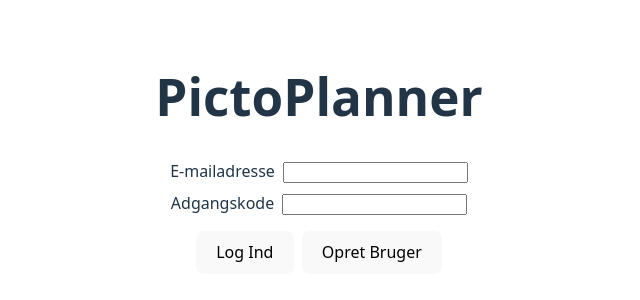
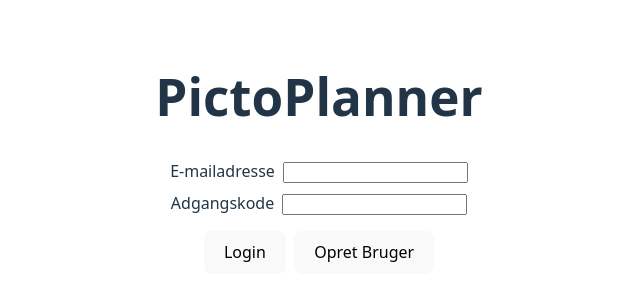
Before and after one commit to hund555/Pictogram_3_Semester, a React (Vite) app in the folder react_webapplication/: page / in a window 1280 px wide. Shown: the part 246-546 px from the top of the page, without its empty margins (321-961 px from the left). Built offline with nearby package versions, Linux system fonts and the light colour scheme.

Commit message:
added login form

```diff
--- a/react_webapplication/src/UI/LoginHomePage.tsx
+++ b/react_webapplication/src/UI/LoginHomePage.tsx
@@ -1,23 +1,46 @@
 import { useState } from "react";
 import { useNavigate } from "react-router-dom";
+import WebUserService from "../Services/WebUserService";
+import type UserDisplayInfo from "../Domain/UserDisplayInfo";
 
 // Component for the Homepage with login and create new user
 function LoginHomePage() {
     const [email, setEmail] = useState<string>("");
     const [password, setPassword] = useState<string>("");
     const [error, setError] = useState<string | null>(null);
-
+    const [login, setLogin] = useState<UserDisplayInfo | null>(null);
+    const [loading, setLoading] = useState<boolean>(false);
     const navigateToSite = useNavigate();
 
     // If
-    function handleLogin() {
-        if (email === "") {
+    function handleLogin(event: React.FormEvent<HTMLFormElement>)
+    {
+        event.preventDefault();
+        if (email === "")
+        {
             return setError("E-mail skal udfyldes");
         }
-        else if (password === "") {
+        if (password === "")
+        {
             return setError("Password skal udfyldes");
         }
-        return setError(null);
+        setLoading(true);
+        setError(null);
+
+        console.log("logging in")
+        WebUserService.login(email, password)
+        .then((UserDisplayInfo) => {
+            console.log("will i hit?")
+            setLogin(UserDisplayInfo);
+            navigateToSite("");
+        })
+        .catch(e => {
+            setError(e.message)
+            console.log("login failed")
+        })
+        .finally(() => {
+            setLoading(false)
+        })
     }
 
     //When user presses "Opret Bruger" they are send to the Registration Form site
@@ -31,7 +54,7 @@ function LoginHomePage() {
             <h1>PictoPlanner</h1>
 
             {/* ===== Input fields ===== */}
-
+            <form onSubmit={handleLogin}>
                 <div style={{ marginBottom: "0.5rem" }}>
                     <label style={{ marginRight: "0.5rem"}}>E-mailadresse</label>
                     <input type="email"
@@ -55,9 +78,17 @@ function LoginHomePage() {
                 {/* ===== Buttons ===== */}
 
                 <div style={{ display: "flex", gap: "0.5rem", justifyContent: "center", marginTop: "1rem"}}>
-                <button onClick={handleLogin}>Log Ind</button>
+                    <button type="submit" disabled={loading}>
+                        {loading ? "Sender..." : "Login"}
+                    </button>
                     <button onClick={registerNewUser}>Opret Bruger</button>
                 </div>
+            </form>
+
+            <label >{login?.Name}</label>
+
+
+
         </div>
     )
 }
```
Lines whose indentation alone changed are shown as unchanged.
